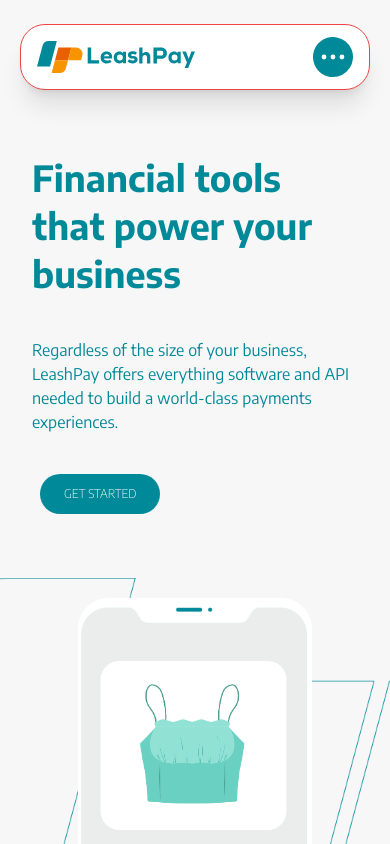
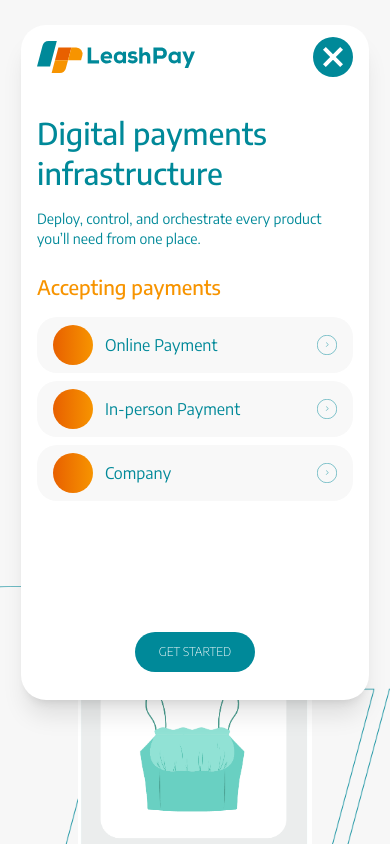
Before and after one commit to Leash-Pay/leashpay-web, a Next.js app: page / in a window 390 px wide. Shown: the top 844 px of the page. Built offline with nearby package versions, Linux system fonts and the light colour scheme.

Commit message:
completed mobile menu

```diff
--- a/src/components/navbar/index.tsx
+++ b/src/components/navbar/index.tsx
@@ -1,12 +1,55 @@
+"use client";
 import Image from "next/image";
-import React from "react";
+import React, { useEffect, useRef, useState } from "react";
 import { PrimaryButton } from "../customUI";
 import Link from "next/link";
 
+interface CustomLinkButtonProps {
+  text: string;
+  href?: string;
+}
+
+const CustomLinkButton = ({ text, href = "/" }: CustomLinkButtonProps) => {
+  return (
+    <div className="bg-[#F8F8F8] px-4 py-2  rounded-[20px] flex justify-between items-center">
+      <div className="flex justify-between items-center gap-3">
+        <div className="h-10 w-10 rounded-full bg-gradient-to-r from-[#E86000] to-[#F79400]"></div>
+        <p className="text-primary font-base">{text}</p>
+      </div>
+      <button>
+        <Link href={href}>
+          <Image
+            alt="open icon"
+            src="/assets/icons/nav/right.svg"
+            height={20}
+            width={20}
+          />
+        </Link>
+      </button>
+    </div>
+  );
+};
+
 const index = () => {
+  const [openMobileMenu, setOpenMobileMenu] = useState(true);
+  const mobileMenuRef = useRef<HTMLDivElement>(null);
+
+  useEffect(() => {
+    let clickHandler = (e: any) => {
+      if (!mobileMenuRef.current?.contains(e.target)) {
+        setOpenMobileMenu(false);
+      }
+    };
+
+    document.addEventListener("mousedown", clickHandler);
+
+    return () => {
+      document.removeEventListener("mousedown", clickHandler);
+    };
+  });
   return (
     <nav className=" w-full ">
-      <div className="container mx-auto px-5  max-w-7xl ">
+      <div className="container mx-auto px-5  max-w-7xl  ">
         {/* desktop */}
         <div className="hidden lg:flex w-full justify-between bg-[#FFFFFF]  px-4 md:px-8 py-3 rounded-[25px] shadow-xl  mt-6 ">
           <div className="w-full md:w-[60%]  flex items-start justify-center flex-col">
@@ -48,7 +91,17 @@ const index = () => {
           </div>
         </div>
         {/* mobile */}
-        <div className="lg:hidden flex w-full justify-between bg-[#FFFFFF]  px-4 md:px-8 py-3 rounded-[25px] shadow-xl  mt-6 border border-red-500 ">
+        <div
+          className="  border border-transparent relative flex flex-col"
+          ref={mobileMenuRef}
+        >
+          <div className="h-24 lg:hidden"></div>
+          <div
+            className={`lg:hidden  absolute z-20 flex flex-col w-full justify-between items-center bg-[#FFFFFF]  px-4 md:px-8 py-3 rounded-[25px] shadow-xl   mt-6  border-red-500 ${
+              openMobileMenu && "h-[80vh]  "
+            }`}
+          >
+            <div className="w-full  flex justify-between">
               <div className="w-full md:w-[60%]  flex items-start justify-center flex-col">
                 <Link href="/">
                   <Image
@@ -62,9 +115,16 @@ const index = () => {
               </div>
 
               <div className=" w-full  flex items-center justify-end ">
-            <button className="relative  w-10 h-10">
+                <button
+                  className="relative  w-10 h-10"
+                  onClick={() => setOpenMobileMenu((prev) => !prev)}
+                >
                   <Image
-                src="/assets/icons/menu.svg"
+                    src={`${
+                      openMobileMenu
+                        ? "/assets/icons/menu-close.svg"
+                        : "/assets/icons/menu.svg"
+                    }`}
                     blurDataURL="/assets/icons/menu.svg"
                     alt="leashpay logo"
                     className="h-full absolute"
@@ -74,6 +134,39 @@ const index = () => {
                 </button>
               </div>
             </div>
+
+            {openMobileMenu && (
+              <div className="h-full w-full  flex flex-col justify-between my-4">
+                <div className="w-full flex flex-col gap-6">
+                  <div className="mt-5 flex flex-col gap-4">
+                    <h1 className="text-primary font-medium text-3xl leading-10">
+                      Digital payments infrastructure
+                    </h1>
+                    <p className="text-primary text-sm">
+                      Deploy, control, and orchestrate every product you’ll need
+                      from one place.
+                    </p>
+                  </div>
+
+                  <div className="flex flex-col gap-4 sm:gap-6">
+                    <h1 className="text-secondary font-medium text-xl">
+                      Accepting payments
+                    </h1>
+
+                    <div className="flex gap-2 flex-col">
+                      <CustomLinkButton text="Online Payment" />
+                      <CustomLinkButton text="In-person Payment" />
+                      <CustomLinkButton text="Company" href="/company" />
+                    </div>
+                  </div>
+                </div>
+                <div className="flex justify-center">
+                  <PrimaryButton text="Get Started" />
+                </div>
+              </div>
+            )}
+          </div>
+        </div>
       </div>
     </nav>
   );
```
Also changed, not shown: public/assets/icons/menu-close.svg (added). Lines whose indentation alone changed are shown as unchanged.
